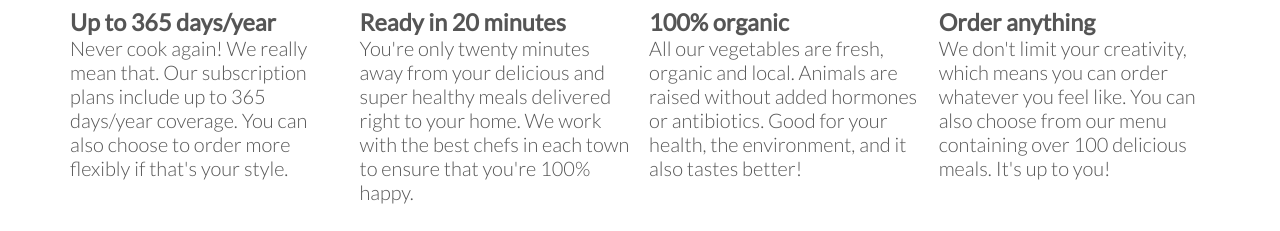
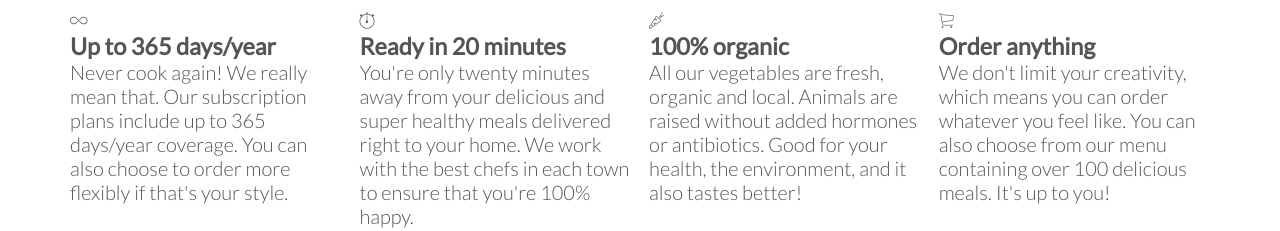
Before and after one commit to kzapata19/omniFood, a plain HTML site: page index.html in a window 1280 px wide. Shown: the part 887-1118 px from the top of the page. Drawn offline with Linux system fonts and the light colour scheme; files whose address does not match are found by name.

Commit message:
Add infinite, stopwatch, nutrition, and cart icons to FEATURES section

```diff
--- a/index.html
+++ b/index.html
@@ -39,24 +39,28 @@
     </div>
     <div class="row">
       <div class="col span-1-of-4">
+        <i class="ion-ios-infinite-outline"></i>
         <h3>Up to 365 days/year</h3>
           <p>
             Never cook again! We really mean that. Our subscription plans include up to 365 days/year coverage. You can also choose to order more flexibly if that's your style.
           </p>
       </div>
       <div class="col span-1-of-4">
+        <i class="ion-ios-stopwatch-outline"></i>
         <h3>Ready in 20 minutes</h3>
           <p>
             You're only twenty minutes away from your delicious and super healthy meals delivered right to your home. We work with the best chefs in each town to ensure that you're 100% happy.
           </p>
       </div>
       <div class="col span-1-of-4">
+        <i class="ion-ios-nutrition-outline"></i>
         <h3>100% organic</h3>
           <p>
             All our vegetables are fresh, organic and local. Animals are raised without added hormones or antibiotics. Good for your health, the environment, and it also tastes better!
           </p>
       </div>
       <div class="col span-1-of-4">
+        <i class="ion-ios-cart-outline"></i>
         <h3>Order anything</h3>
           <p>
             We don't limit your creativity, which means you can order whatever you feel like. You can also choose from our menu containing over 100 delicious meals. It's up to you!
```
